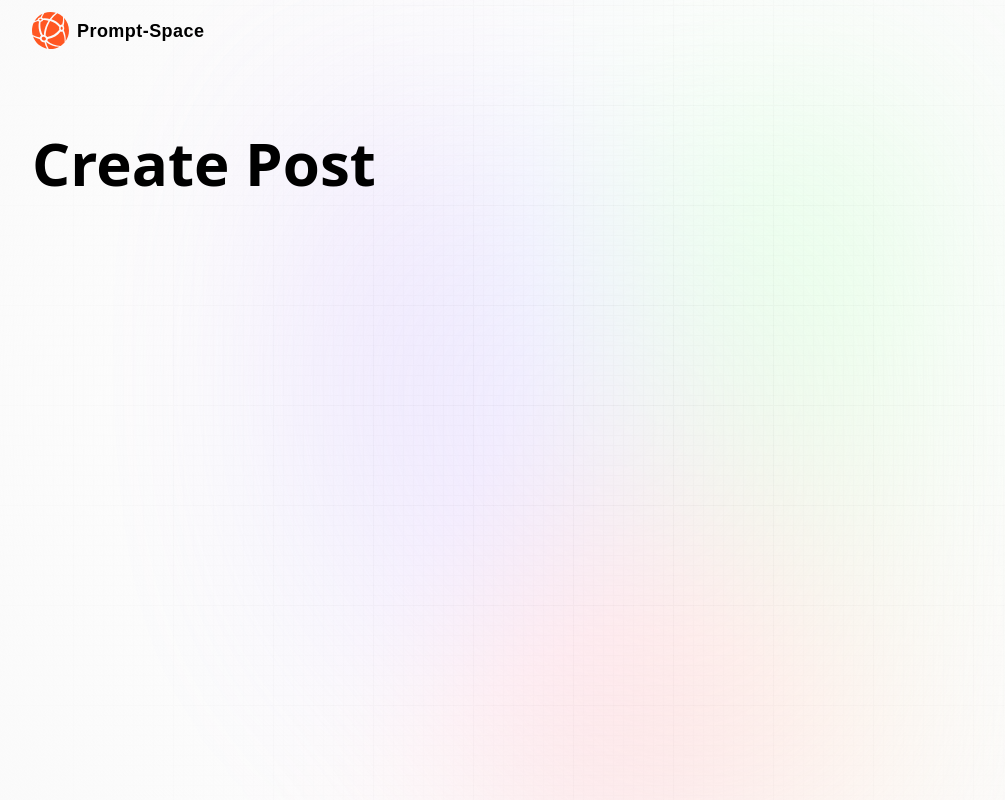
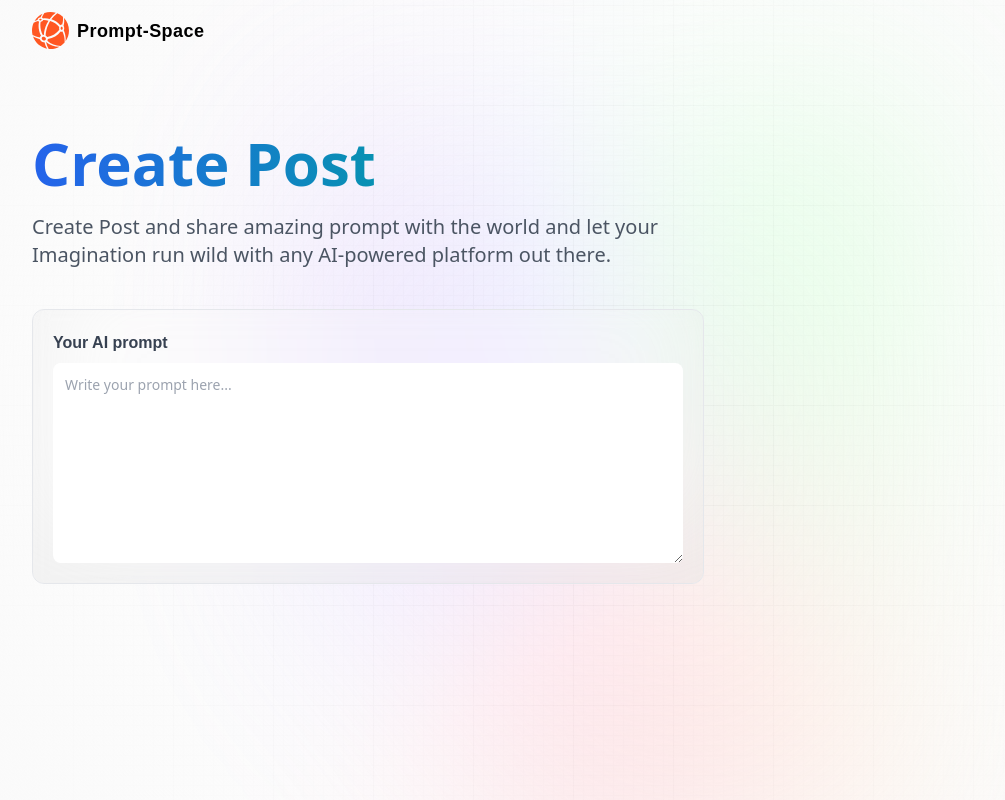
Before and after one commit to sir-george2500/share_prompts, a Next.js app: page /create-prompts in a window 1280 px wide. Shown: the whole page, without its empty margins (32-1037 px from the left). Built offline with nearby package versions, Linux system fonts and the light colour scheme; no server answers.

Commit message:
added textarea to Create prompt

```diff
--- a/app/create-prompts/page.jsx
+++ b/app/create-prompts/page.jsx
@@ -21,7 +21,7 @@ const CreatePrompt = () =>{
      post={post}
      setPost={setPost}
      submitting={submitting}
-     handleSubmitting={createPrompt}
+     handleSubmit={createPrompt}
     />
   )
 }
--- a/components/Form.jsx
+++ b/components/Form.jsx
@@ -4,11 +4,29 @@ const Form = ({
   post,
   setPost,
   submitting,
-  handleSubmitting
+  handleSubmit
 }) => {
   return (
     <section className='w-full max-w-full flex-start flex-col'>
-     <h1 className="head_text text-left">{type}</h1>
+     <h1 className="head_text text-left"><span className='blue_gradient'>{type}</span></h1>
+      <p className='desc text-left max-w-md'>
+        {type} and share amazing prompt with the world and
+        let your Imagination run wild with any AI-powered platform out there.
+      </p>
+    <form onSubmit={handleSubmit}
+    className="mt-10 w-full max-w-2xl flex flex-col gap-7 glassmorphism">
+      <label>
+        <span className='font-satoshi font-semibold text-base text-gray-700'>Your AI prompt</span>
+        <textarea
+         value={post.prompt}
+         onChange={(e) => setPost({
+          ...post,prompt:e.target.value
+         })}
+         placeholder='Write your prompt here...'
+         className="form_textarea"
+        />
+      </label>
+    </form>
     </section>
   )
 }
```
